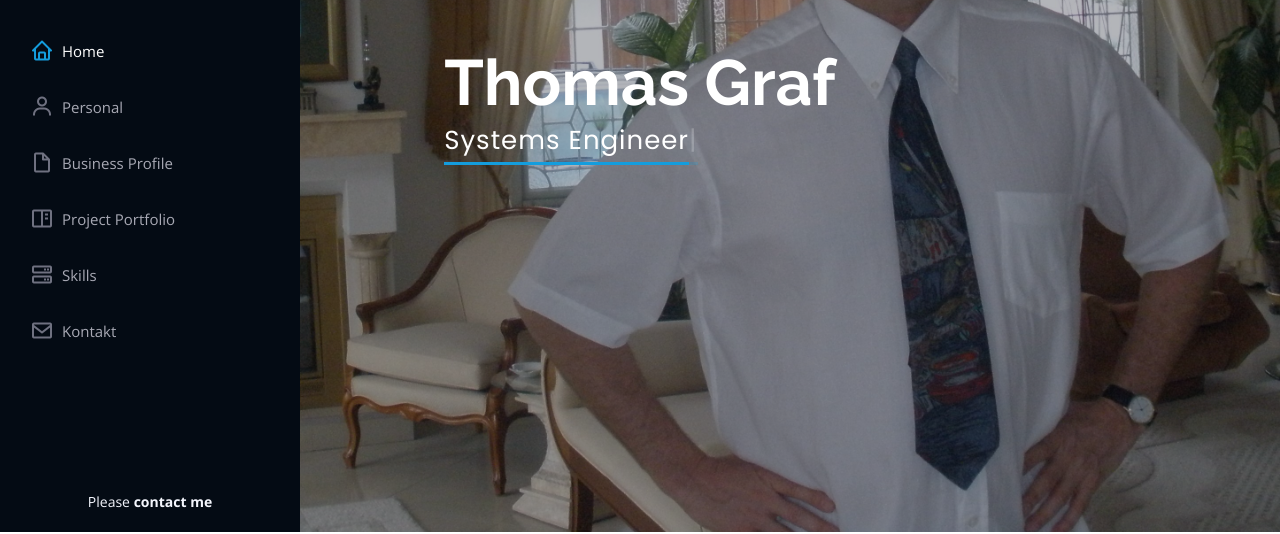
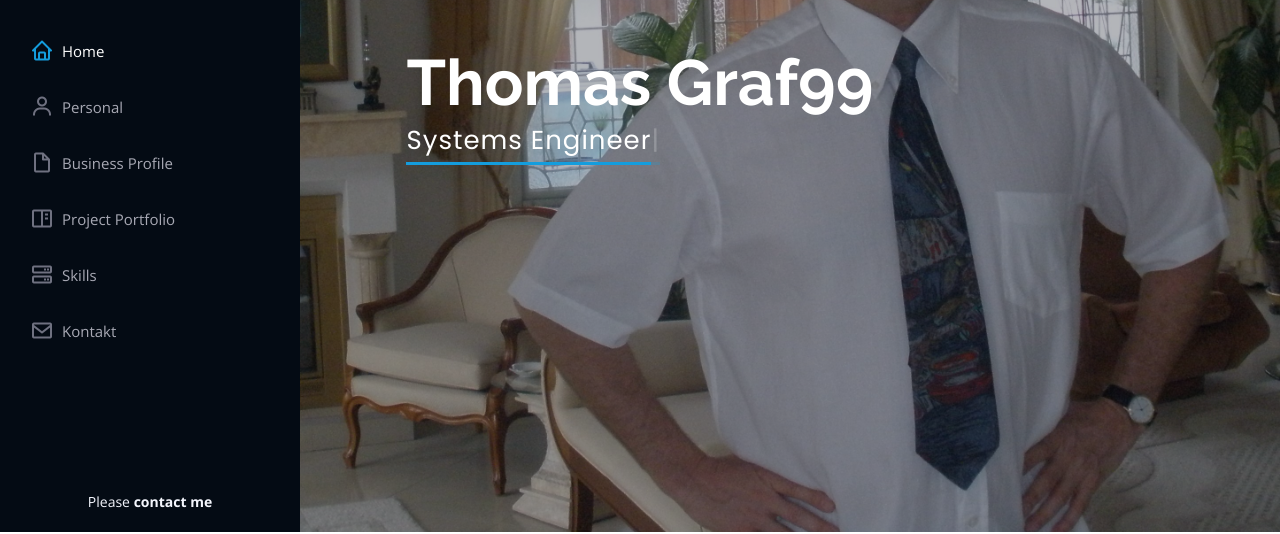
Before and after one commit to AmazonasTom/CV_Modern_HTML_1.1, a plain HTML site: page index.html in a window 1280 px wide. Shown: the part 268-802 px from the top of the page. Drawn offline with nearby package versions, Linux system fonts and the light colour scheme.

Commit message:
Thomas to Thomas99

```diff
--- a/index.html
+++ b/index.html
@@ -72,7 +72,7 @@
   <!-- ======= Hero Section ======= -->
   <section id="hero" class="d-flex flex-column justify-content-center align-items-center">
     <div class="hero-container" data-aos="fade-in">
-      <h1>Thomas Graf</h1>
+      <h1>Thomas Graf99</h1>
       <p><span class="typed" data-typed-items="Networker, Systems Engineer, Integration Spezialist, Entrepreneur, Multilingual, Multikulturell"></span></p>
     </div>
   </section><!-- End Hero -->
```
